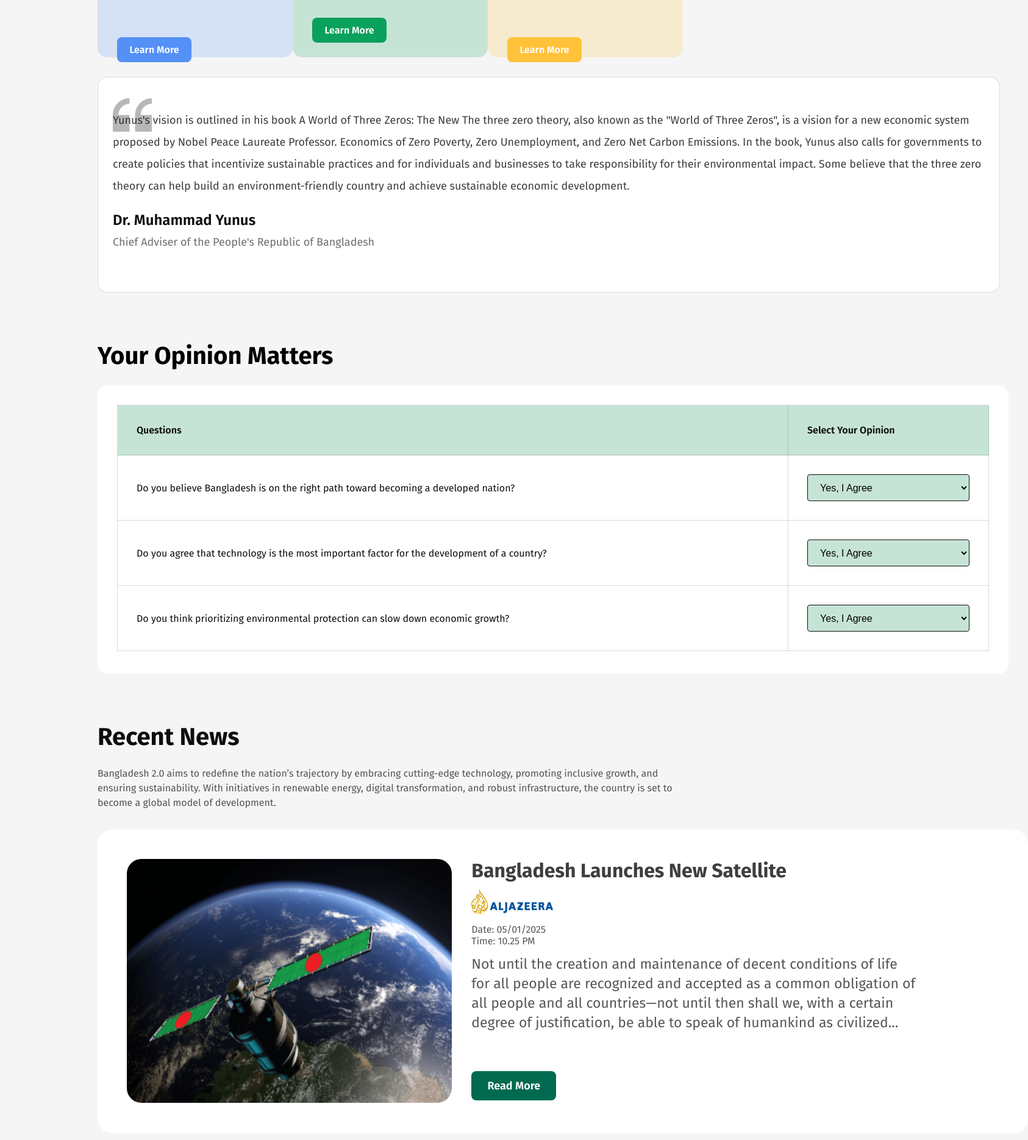
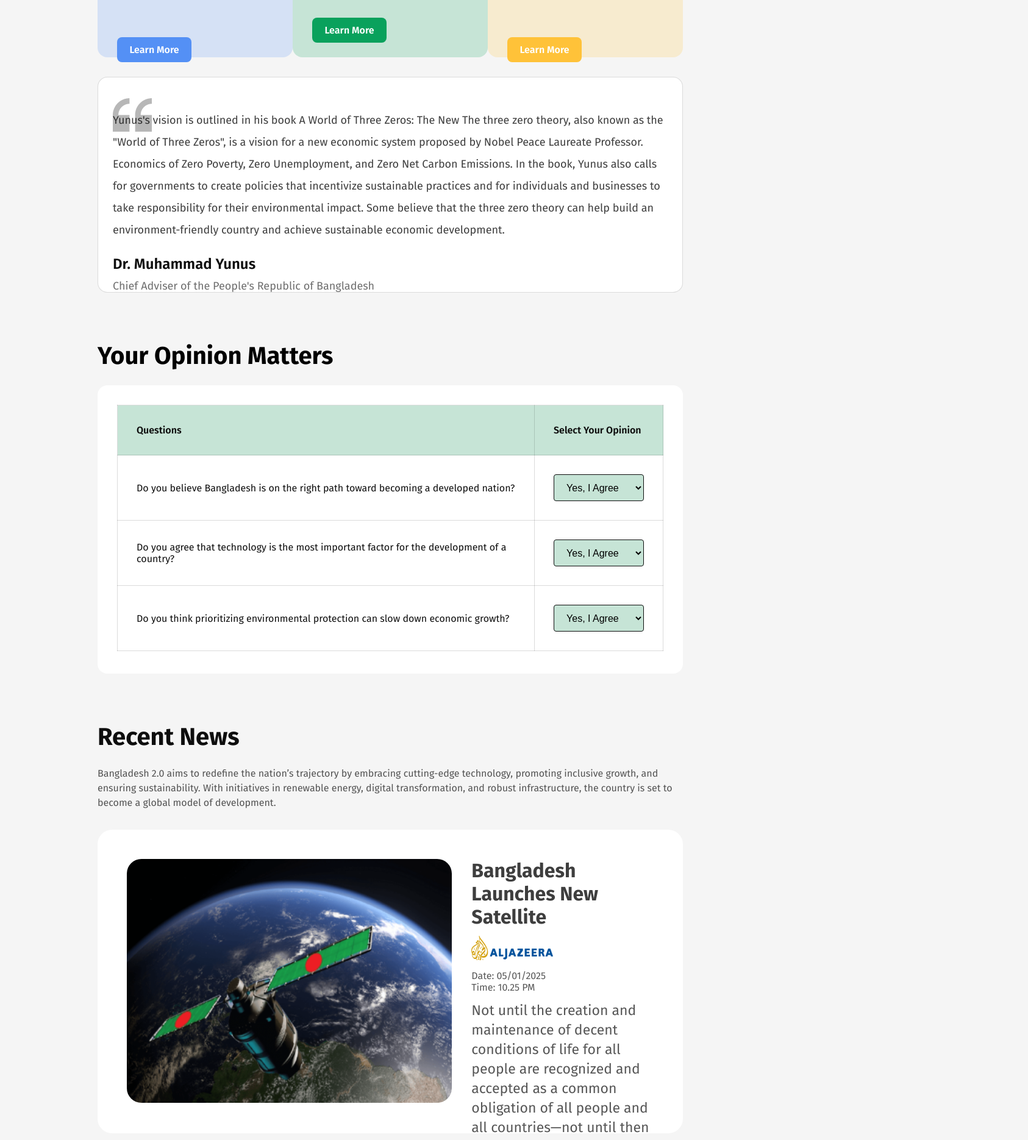
Before and after one commit to swemonir/Bangladesh-2.0, a plain HTML site: page index.html in a window 1280 px wide. Shown: the part 1853-3723 px from the top of the page at 61% size, 1686 px wide, since content can reach past the window. Drawn offline with Linux system fonts and the light colour scheme.

Commit message:
6th commit

```diff
--- a/styles/style.css
+++ b/styles/style.css
@@ -274,9 +274,10 @@ nav{
 
 
 .quotes-p{
+    justify-content: center;
     padding: 48px 24px;
     background-color: #ffffff;
-    width: 1430px;
+    /* width: 80%px; */
     height: 256px;
     border-radius: 16px;
     border: rgba(14, 14, 14, 0.15);
@@ -313,9 +314,9 @@ nav{
 
 }
 .matters-background{
+    justify-content: center;
     padding: 32px;
     background-color: #ffffff;
-    width: 1430px;
     height: 409px;
     border-radius: 16px;
     margin: 0px 160px 80px 160px;
@@ -362,9 +363,10 @@ nav{
 
   }
   .news-background{
+    justify-content: center;
     padding: 48px;
     background-color: #ffffff;
-    width: 1430px;
+    /* width: 1430px; */
     height: 402px;
     border-radius: 24px;
     margin: 0px 160px 24px 160px;
@@ -376,6 +378,7 @@ nav{
 /* start news section */
 .full-news{
     display: flex;
+    /* justify-content: space-between; */
 
 }
 .image{
@@ -579,9 +582,10 @@ nav{
 }
 
   .newsletter-background{
+    justify-content: center;
     padding: 48px;
     background-color: #C6E4D6;
-    width: 1430px;
+    /* width: 1430px; */
     height: 395px;
     border-radius: 24px;
     margin: 140px 160px;
```
